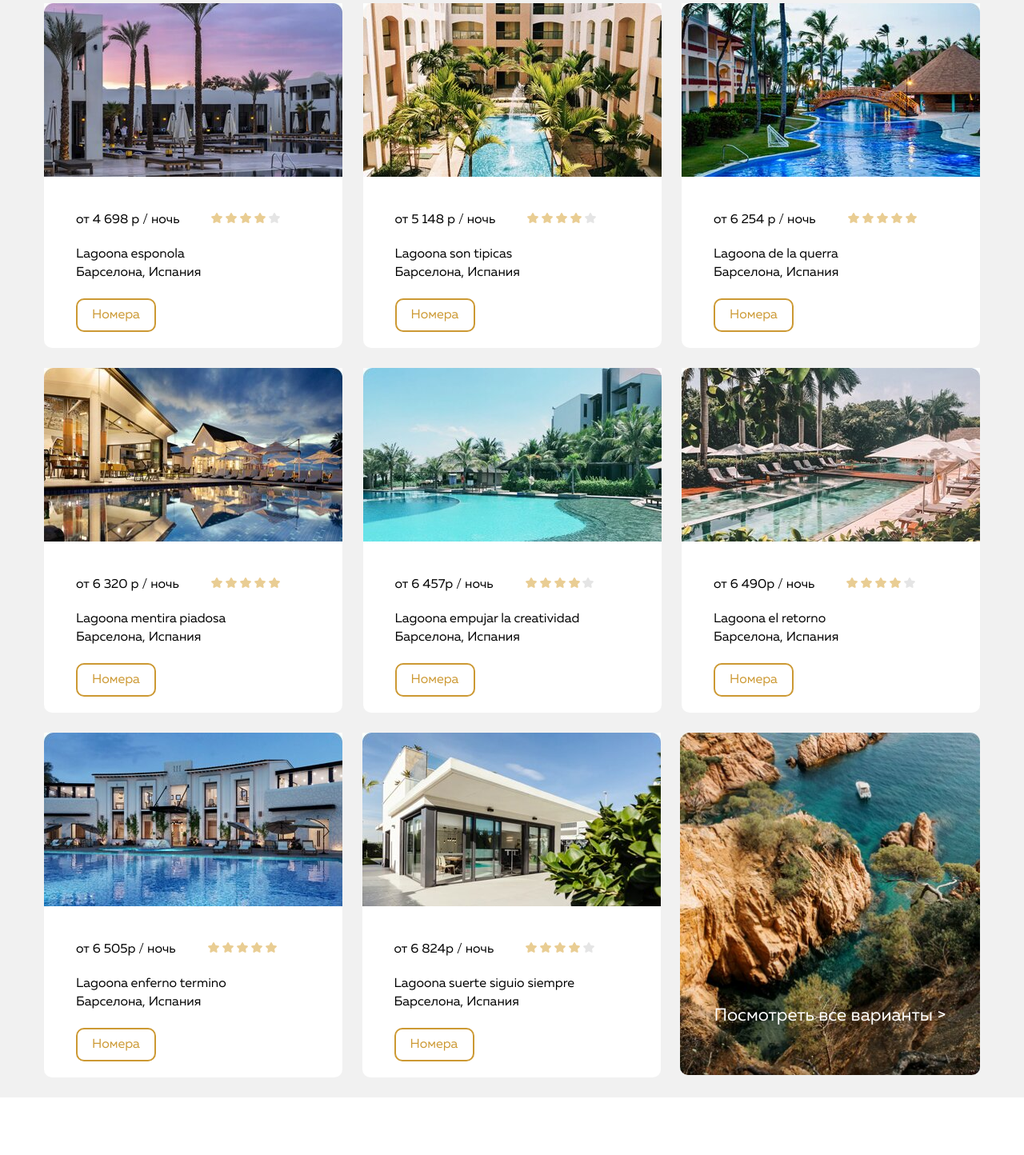
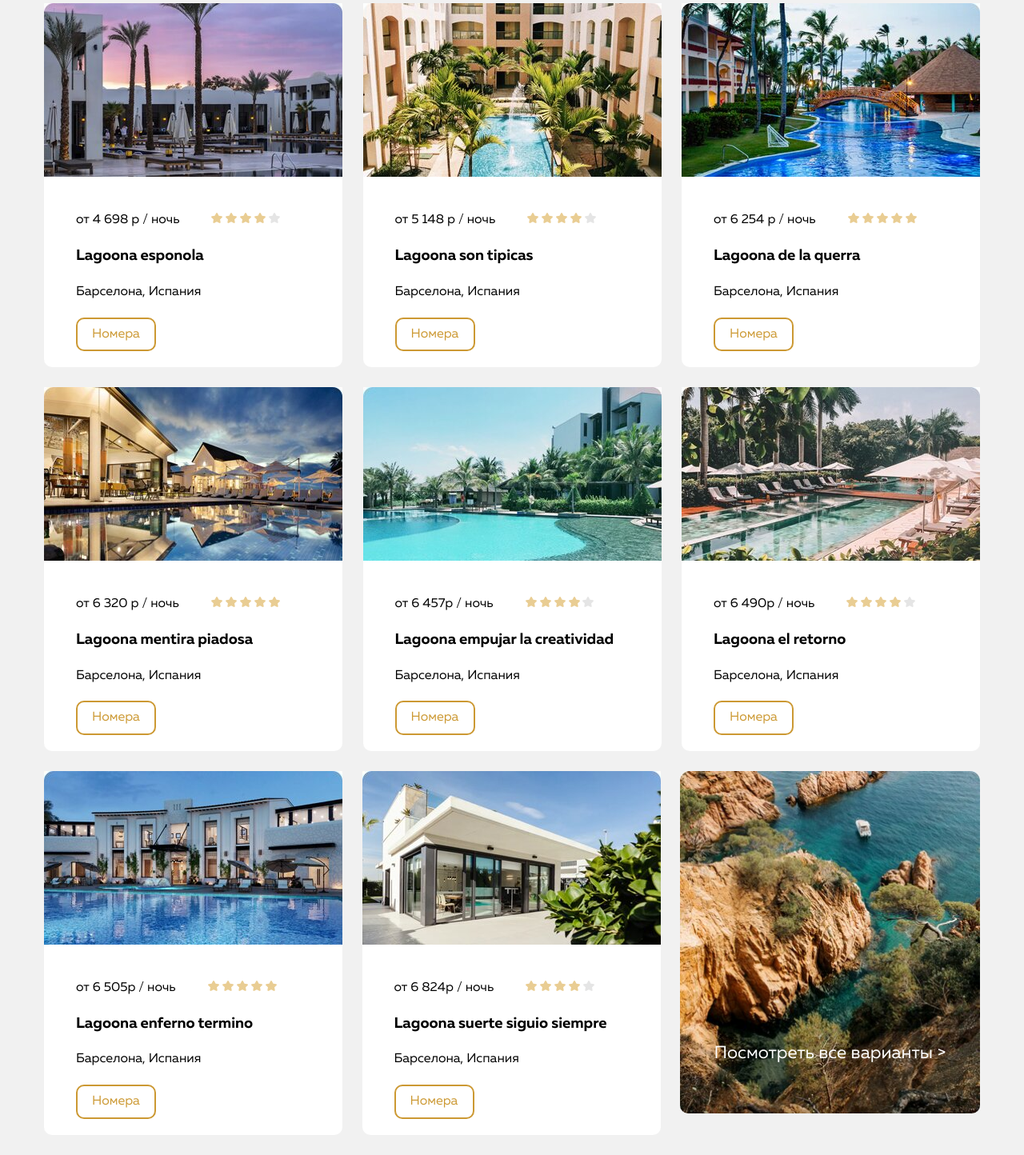
Before and after one commit to ndzinovev/study-new-html, a plain HTML site: page index.html in a window 1280 px wide. Shown: the part 2752-4196 px from the top of the page at 80% size. Before the commit the page ends 4124 px from the top, so only its background shows below. Drawn offline with Linux system fonts and the light colour scheme.

Commit message:
3 correct DZ5

```diff
--- a/index.html
+++ b/index.html
@@ -204,7 +204,7 @@
 									</div>
 							</div>
 
-							<span class="hotel-sity">Lagoona esponola</span>
+							<h3 class="hotel-sity">Lagoona esponola</h3>
 
 							<p class="hotel-region">Барселона, Испания</p>
 
@@ -226,7 +226,7 @@
 									</div>
 							</div>
 
-							<span class="hotel-sity">Lagoona son tipicas</span>
+							<h3 class="hotel-sity">Lagoona son tipicas</h3>
 
 							<p class="hotel-region">Барселона, Испания</p>
 
@@ -248,7 +248,7 @@
 									</div>
 							</div>
 
-							<span class="hotel-sity">Lagoona de la querra</span>
+							<h3 class="hotel-sity">Lagoona de la querra</h3>
 
 							<p class="hotel-region">Барселона, Испания</p>
 
@@ -269,7 +269,7 @@
 											<img class="star-img" src="img/star-gold.png" alt="">
 									</div>
 							</div>
-							<span class="hotel-sity">Lagoona mentira piadosa</span>
+							<h3 class="hotel-sity">Lagoona mentira piadosa</h3>
 
 							<p class="hotel-region">Барселона, Испания</p>
 
@@ -291,7 +291,7 @@
 									</div>
 							</div>
 
-							<span class="hotel-sity">Lagoona empujar la creatividad</span>
+							<h3 class="hotel-sity">Lagoona empujar la creatividad</h3>
 
 							<p class="hotel-region">Барселона, Испания</p>
 
@@ -313,7 +313,7 @@
 									</div>
 							</div>
 
-							<span class="hotel-sity">Lagoona el retorno</span>
+							<h3 class="hotel-sity">Lagoona el retorno</h3>
 
 							<p class="hotel-region">Барселона, Испания</p>
 
@@ -335,7 +335,7 @@
 									</div>
 							</div>
 
-							<span class="hotel-sity">Lagoona enferno termino</span>
+							<h3 class="hotel-sity">Lagoona enferno termino</h3>
 
 							<p class="hotel-region">Барселона, Испания</p>
 
@@ -357,7 +357,7 @@
 									</div>
 							</div>
 
-							<span class="hotel-sity">Lagoona suerte siguio siempre</span>
+							<h3 class="hotel-sity">Lagoona suerte siguio siempre</h3>
 
 							<p class="hotel-region">Барселона, Испания</p>
 
```
